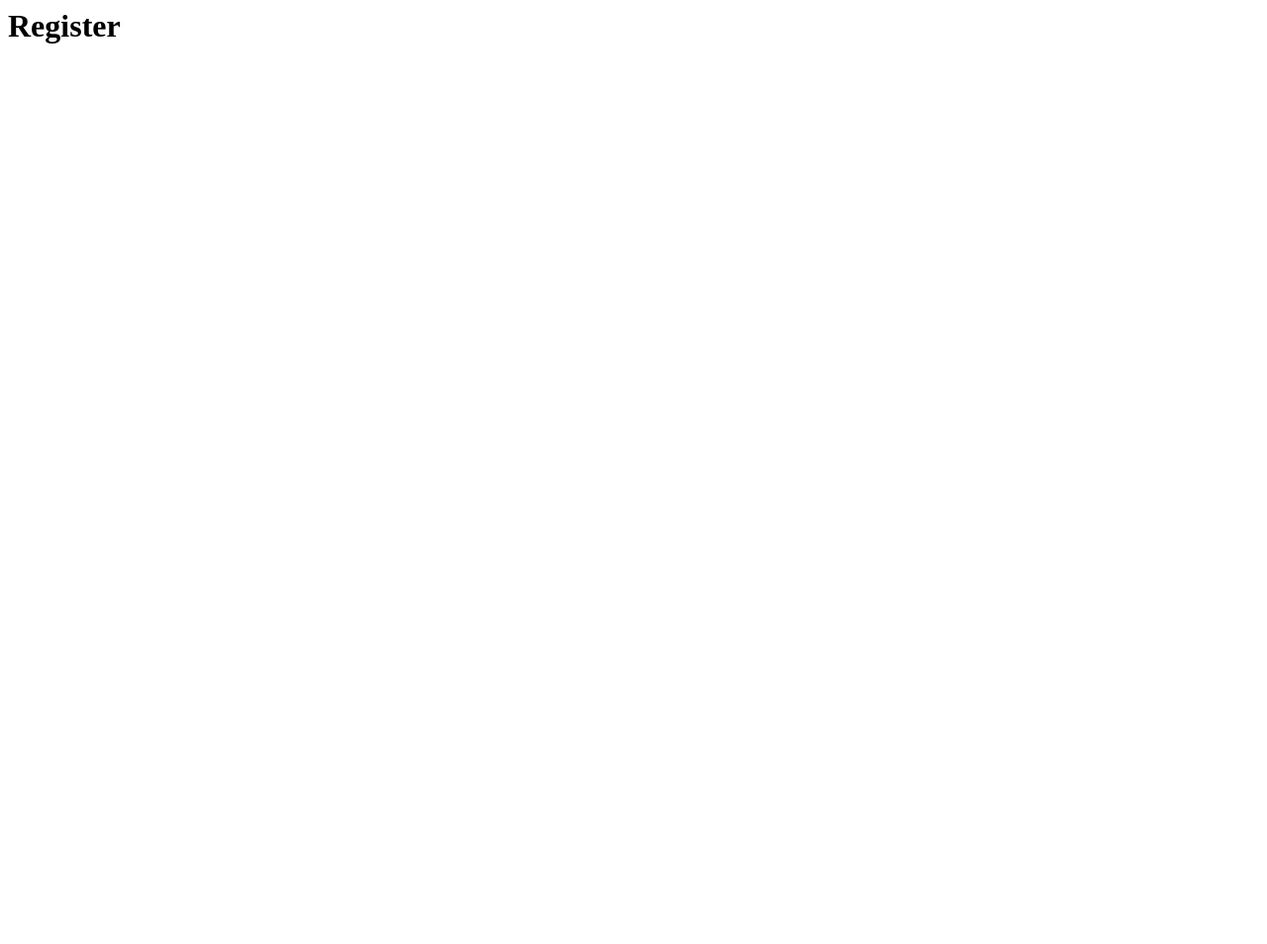
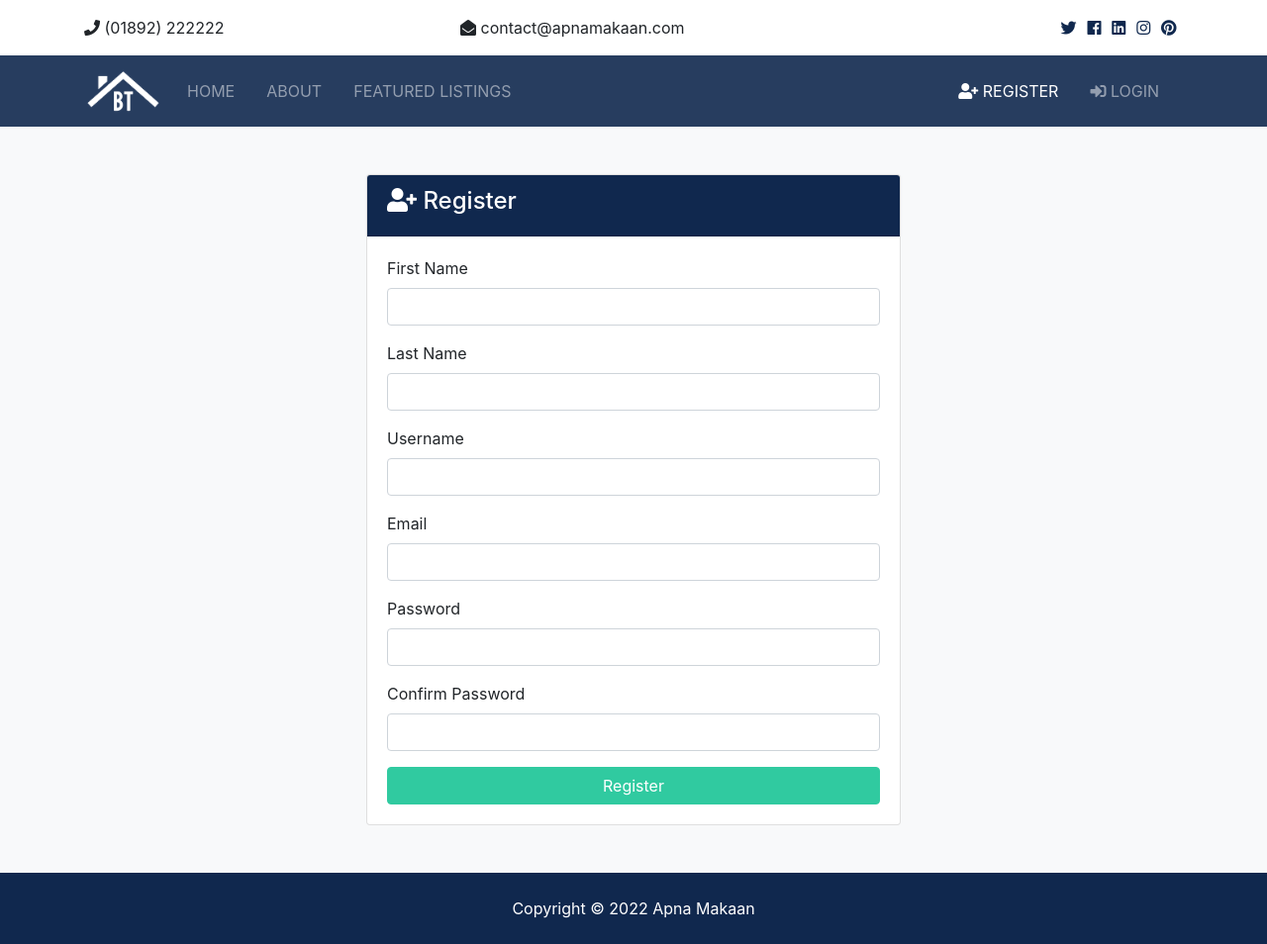
Before and after one commit to almostdevelopr/rentalproject, a Django app: page /accounts/register in a window 1280 px wide. Before the commit the page is almost empty. Shown: the whole page at 99% size. Before the commit the page ends 44 px from the top, so only its background shows below. Run offline with Django 4.2, Linux system fonts and the light colour scheme; some libraries are stand-ins or nearby versions.

Commit message:
Add templates for register and login

```diff
--- a/templates/accounts/register.html
+++ b/templates/accounts/register.html
@@ -1 +1,48 @@
-<h1>Register</h1>
+{% extends 'base.html' %}
+
+{% block content %}
+<section id="register" class="bg-light py-5">
+    <div class="container">
+      <div class="row">
+        <div class="col-md-6 mx-auto">
+          <div class="card">
+            <div class="card-header bg-primary text-white">
+              <h4>
+                <i class="fas fa-user-plus"></i> Register</h4>
+            </div>
+            <div class="card-body">
+                <form action="{% url 'register' %}" method="POST">
+                    {% csrf_token %}
+                  <div class="form-group">
+                  <label for="first_name">First Name</label>
+                  <input type="text" name="first_name" class="form-control" required>
+                </div>
+                <div class="form-group">
+                  <label for="last_name">Last Name</label>
+                  <input type="text" name="last_name" class="form-control" required>
+                </div>
+                <div class="form-group">
+                  <label for="username">Username</label>
+                  <input type="text" name="username" class="form-control" required>
+                </div>
+                <div class="form-group">
+                  <label for="email">Email</label>
+                  <input type="email" name="email" class="form-control" required>
+                </div>
+                <div class="form-group">
+                  <label for="password2">Password</label>
+                  <input type="password" name="password" class="form-control" required>
+                </div>
+                <div class="form-group">
+                  <label for="password">Confirm Password</label>
+                  <input type="password" name="password2" class="form-control" required>
+                </div>
+                <input type="submit" value="Register" class="btn btn-secondary btn-block">
+              </form>
+            </div>
+          </div>
+        </div>
+      </div>
+    </div>
+  </section>
+{% endblock %}
```
Also changed, not shown: templates/accounts/login.html (+34 -1 lines).
